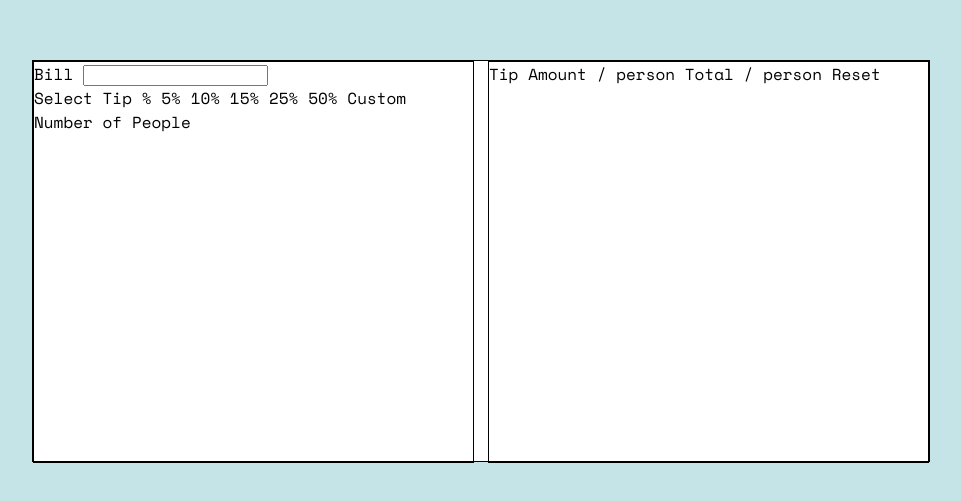
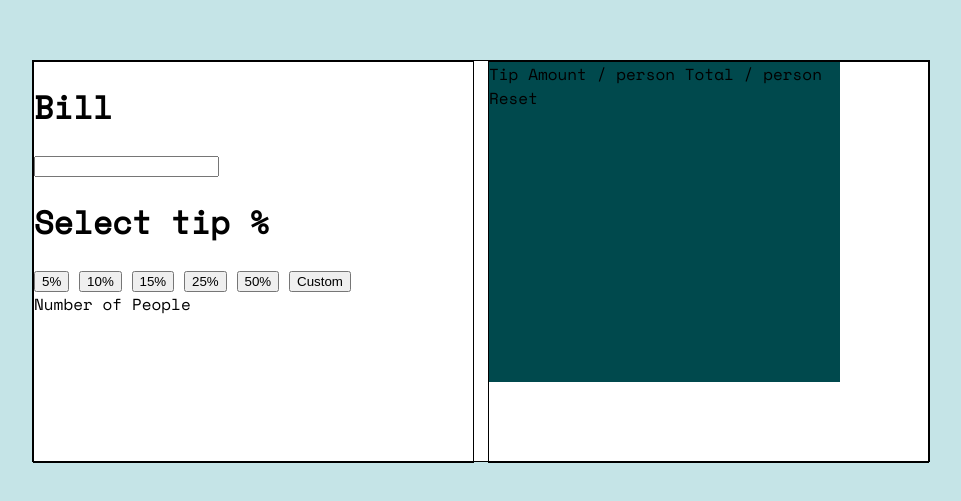
Before and after one commit to jcamargoUK/tip-calculator-app-main, a plain HTML site: page index.html in a window 1280 px wide. Shown: the part 139-640 px from the top of the page, without its empty margins (159-1120 px from the left). Drawn offline with nearby package versions, Linux system fonts and the light colour scheme.

Commit message:
half way there on setting the two divisions

```diff
--- a/index.html
+++ b/index.html
@@ -15,16 +15,16 @@
   <div class="main">
 <div class="container1">
   <!-- <form action="./logic.js"> -->
- <lable id=bill>Bill</lable>
+ <lable id=bill><h1>Bill</h1></lable>
  <input type="text">
  <div class="grid">
-  <label>Select Tip %</label>
-  5%
-  10%
-  15%
-  25%
-  50%
-  Custom
+  <label><h1>Select tip %</h1></label>
+  <button>5%</button>
+  <button>10%</button>
+  <button>15%</button>
+  <button>25%</button>
+  <button>50%</button>
+  <button>Custom</button>
 </div>
 
   <lable>Number of People</lable>
--- a/styles/_container1.scss
+++ b/styles/_container1.scss
@@ -1,10 +1,3 @@
-@mixin containerPosition {
-  border: 1px solid;
-  position: absolute;
-  width: 49%;
-  height: 100%;
-}
-
 .container1{
   @include containerPosition();
 }
--- /dev/null
+++ b/styles/_green.scss
@@ -0,0 +1,6 @@
+.green{
+  position: absolute;
+  width: 80%;
+  height: 80%;
+  background-color: $-Very-dark-cyan;
+}
--- a/styles/style.scss
+++ b/styles/style.scss
@@ -2,7 +2,7 @@
 @import "./main";
 @import "./container1";
 @import "./container2";
-
+@import "./green";
 body{
   background-color: $-Ligh-grayish-cyan1;
 }
```
Also changed, not shown: styles/style.css, 1 other file.
